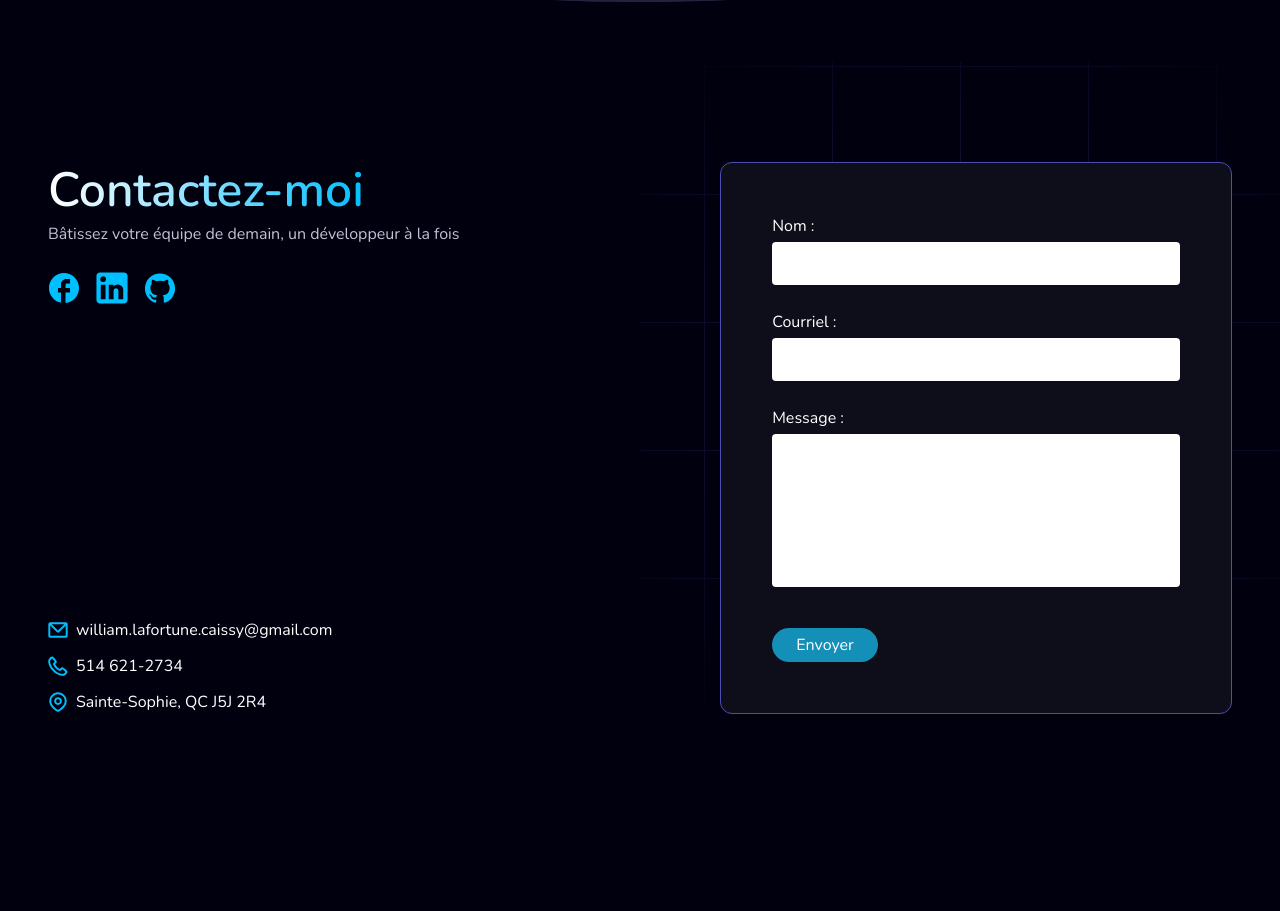
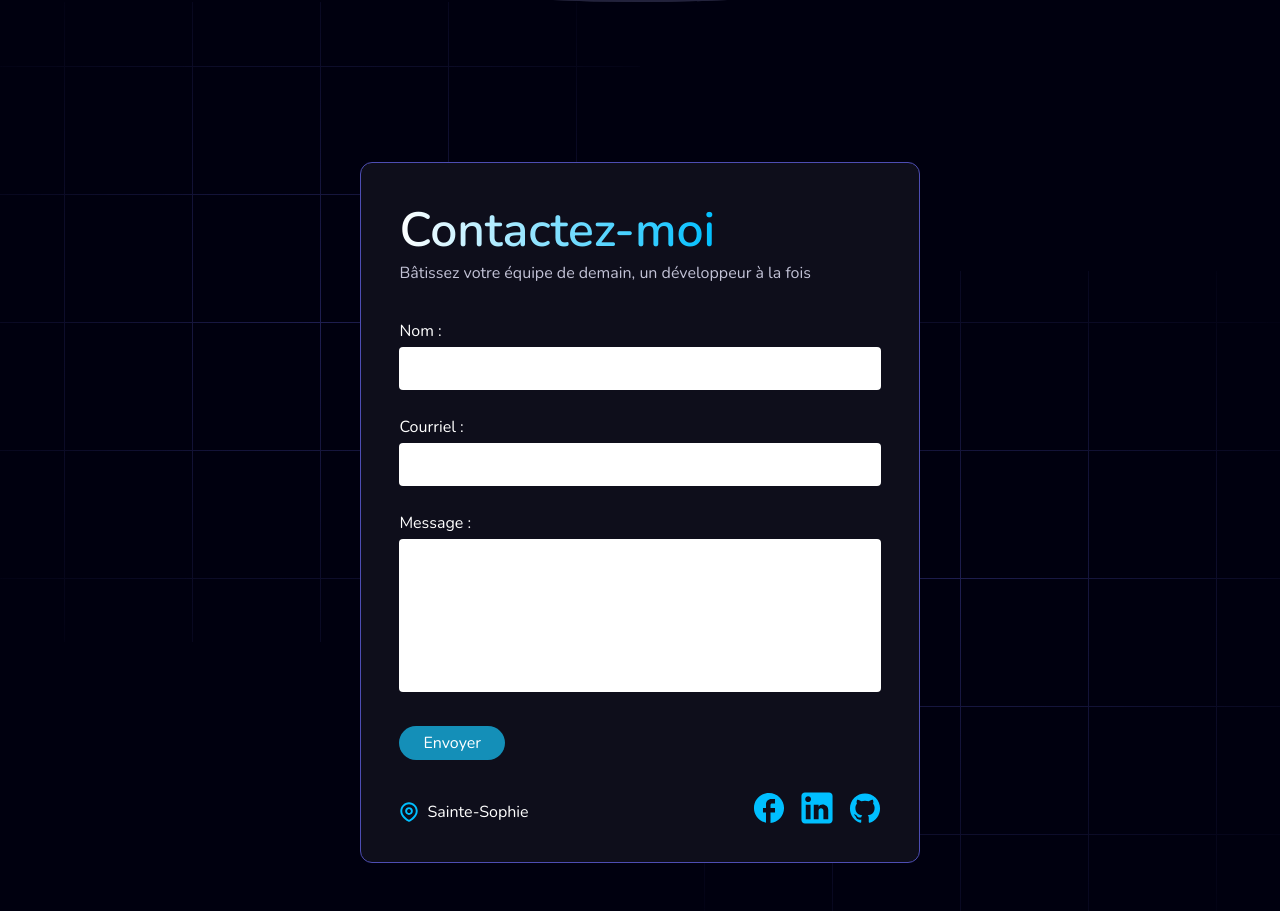
Before and after one commit to williamLafortuneCaissy/portfolio, a Next.js app: page / in a window 1280 px wide. Shown: the part 3767-4678 px from the top of the page. Before the commit the page ends 4529 px from the top, so only its background shows below. Built offline with nearby package versions, Linux system fonts and the light colour scheme.

Commit message:
updated footer contacts + framework text

```diff
--- a/src/app/reset.css
+++ b/src/app/reset.css
@@ -35,6 +35,7 @@ textarea {
 
 textarea {
   resize: none;
+  vertical-align: middle;
 }
 
 button {
--- a/src/components/contact/Contact.js
+++ b/src/components/contact/Contact.js
@@ -56,31 +56,28 @@ const Contact = () => {
             </div>
             <footer id="contact" className={`isolatedRelative `} ref={contactRef}>
                 <div className="isolatedRelative">
-                    <GridSpot size="50vw 50vw" position="right" desktopOnly />
+                    <GridSpot size="50vw 50vw" position="top left" desktopOnly />
+                    <GridSpot size="50vw 50vw" position="bottom right" desktopOnly />
                     <div className={styles.container}>
+                        <div className={styles.card}>
                             <div className={styles.content}>
                                 <h2 className={styles.title}><span className="gradientText">Contactez-moi</span></h2>
                                 <p className={styles.text}>Bâtissez votre équipe de demain, un développeur à la fois</p>
+                            </div>
+                            <ContactForm className={styles.form}/>
+                            <div className={styles.formFooter}>
+                                <div className={styles.contactList}>
+                                    <a className={`${styles.contactLink} ${styles.contactItem}`} href="https://maps.app.goo.gl/StfD7DerZz57CZgW8" target="_blank" rel="noreferrer noopener">
+                                        <IconPin className={styles.contactIcon} />
+                                        <span>Sainte-Sophie</span>
+                                    </a>
+                                </div>
                                 <div className={styles.socials}>
                                     <a className={styles.socialLink} href="https://www.facebook.com/william.lafortunecaissy" target="_blank" rel="noreferrer noopener"><IconFacebook className={styles.icon} /></a>
                                     <a className={styles.socialLink} href="https://www.linkedin.com/in/william-lafortune-caissy-803800149/" target="_blank" rel="noreferrer noopener"><IconLinkedin className={styles.icon} /></a>
                                     <a className={styles.socialLink} href="https://github.com/williamLafortuneCaissy" target="_blank" rel="noreferrer noopener"><Icongithub className={styles.icon} /></a>
                                 </div>
                             </div>
-                        <ContactForm className={styles.form}/>
-                        <div className={styles.contactList}>
-                            <a className={`${styles.contactLink} ${styles.contactItem}`} href="mailto:william.lafortune.caissy@gmail.com">
-                                <IconMail className={styles.contactIcon} />
-                                <span>william.lafortune.caissy@gmail.com</span>
-                            </a>
-                            <a className={`${styles.contactLink} ${styles.contactItem}`} href="tel:+15146212734">
-                                <IconPhone className={styles.contactIcon} />
-                                <span>514 621-2734</span>
-                            </a>
-                            <a className={`${styles.contactLink} ${styles.contactItem}`} href="https://maps.app.goo.gl/Kkv52cwbeziEw9U97" target="_blank" rel="noreferrer noopener">
-                                <IconPin className={styles.contactIcon} />
-                                <span>Sainte-Sophie, QC J5J 2R4</span>
-                            </a>
                         </div>
                     </div>
                 </div>
--- a/src/components/contact/contact.module.css
+++ b/src/components/contact/contact.module.css
@@ -1,14 +1,12 @@
 .container {
     padding-inline: var(--container-padding);
     max-width: var(--container-width);
-    margin-inline: auto;
-    display: flex;
-    flex-direction: column;
-    justify-content: space-between;
-    gap: 3rem;
     padding-top: 10rem;
     padding-bottom: 3rem;
-    min-height: 70vh;
+}
+
+.content {
+    margin-bottom: 2rem;
 }
 
 .title {
@@ -23,12 +21,28 @@
     line-height: 1.75;
 }
 
+.card {
+    margin-inline: auto;
+    padding: clamp(2rem, 3vw, 4rem);
+    border-radius: 0.75rem;
+    border: 1px solid var(--primary-border-color);
+    background-color: hsl(var(--primary-hue), 30%, 8%);
+    max-width: 35rem;
+}
+
+.formFooter {
+    margin-top: 2rem;
+    display: flex;
+    align-items: flex-end;
+    flex-wrap: wrap;
+    justify-content: space-between;
+}
+
 .socials {
     display: flex;
     align-items: center;
     gap: 1rem;
     font-size: 2rem;
-    margin-top: 1.5rem;
 }
 
 .socialLink {
@@ -65,22 +79,3 @@
     color: var(--text-accent);
     font-size: 1.25rem;
 }
-
-
-
-@media screen and (min-width: 1024px) {
-    .container {
-        display: grid;
-        grid-template-columns: repeat(2, minmax(0, 1fr));
-        gap: 10rem;
-    }
-
-    .contactList {
-        align-self: end;
-    }
-
-    .form {
-        grid-column: 2;
-        grid-row: 1 / span 2;
-    }
-}
--- a/src/components/contact/form/ContactForm.js
+++ b/src/components/contact/form/ContactForm.js
@@ -5,7 +5,7 @@ import Button from '../../button/Button';
 import styles from './contactForm.module.css';
 import { formActions, formInitialState, formReducer, statusTypes } from './contactFormReducer';
 
-const ContactForm = ({ className }) => {
+const ContactForm = () => {
   const [form, dispatch] = useReducer(formReducer, formInitialState);
 
   useEffect(() => {
@@ -129,7 +129,7 @@ const ContactForm = ({ className }) => {
   };
 
   return (
-    <form className={`${styles.card} ${className}`} onSubmit={handleSubmit}>
+    <form className={styles.form} onSubmit={handleSubmit}>
       <label className={styles.group}>
         <div className={styles.label}>Nom :</div>
         <input className={`${styles.input} ${form.data.name.errorMessage ? styles.invalid : ''}`} type="text" name="name" value={form.data.name.value} onChange={handleChange} onBlur={handleBlur} />
--- a/src/components/contact/form/contactForm.module.css
+++ b/src/components/contact/form/contactForm.module.css
@@ -1,9 +1,4 @@
-.card {
-    padding: 10%;
-    border-radius: 0.75rem;
-    border: 1px solid var(--primary-border-color);
-    background-color: hsl(var(--primary-hue), 30%, 8%);
-
+.form {
     display: flex;
     flex-direction: column;
     gap: clamp(1rem, 2vw, 2rem);
@@ -50,7 +45,6 @@
     color: hsl(120, 50%, 50%);
 }
 
-
 .submit {
     margin-top: .5rem;
     align-self: start;
--- a/src/components/frameworks/Frameworks.js
+++ b/src/components/frameworks/Frameworks.js
@@ -76,7 +76,7 @@ const Frameworks = () => {
             <div className={styles.container} ref={contentRef}>
                 <div className={styles.content}>
                     <h2 className={`${styles.title} fadeIn`}>Aux Racines des<div className="gradientText">Créations Numériques</div></h2>
-                    <p className={`${styles.text} fadeIn`}>Maîtrisant les fondamentaux du web avec HTML, CSS, et JavaScript, j’utilise une palette d’outils avancés pour sculpter des expériences utilisateurs fluides et captivantes. Les technologies que je présente ici ne sont qu’un aperçu de mon arsenal. Je suis constamment à l’affût de nouveaux outils pour enrichir mon offre et mieux s’adapter à vos visions les plus audacieuses.</p>
+                    <p className={`${styles.text} fadeIn`}>Maîtrisant les fondamentaux du web avec HTML, CSS, et JavaScript, j’utilise une palette d’outils avancés pour sculpter des expériences utilisateurs fluides et captivantes. Parallèlement, Je maîtrise plusieur framework populaire tel que React, Next.js, Bootstrap, Tailwind, Materialize, et bien plus ! Je suis constamment à l’affût de nouveaux outils pour enrichir mon offre et mieux s’adapter à vos visions les plus audacieuses.</p>
                     <div className={`${styles.ctas} fadeIn`}>
                         <Button as="a" href="#contact">Contactez-moi</Button>
                         <Button as="a" href="/cv.pdf" secondary target="_blank">Voir le cv</Button>
```
Lines whose indentation alone changed are shown as unchanged.
